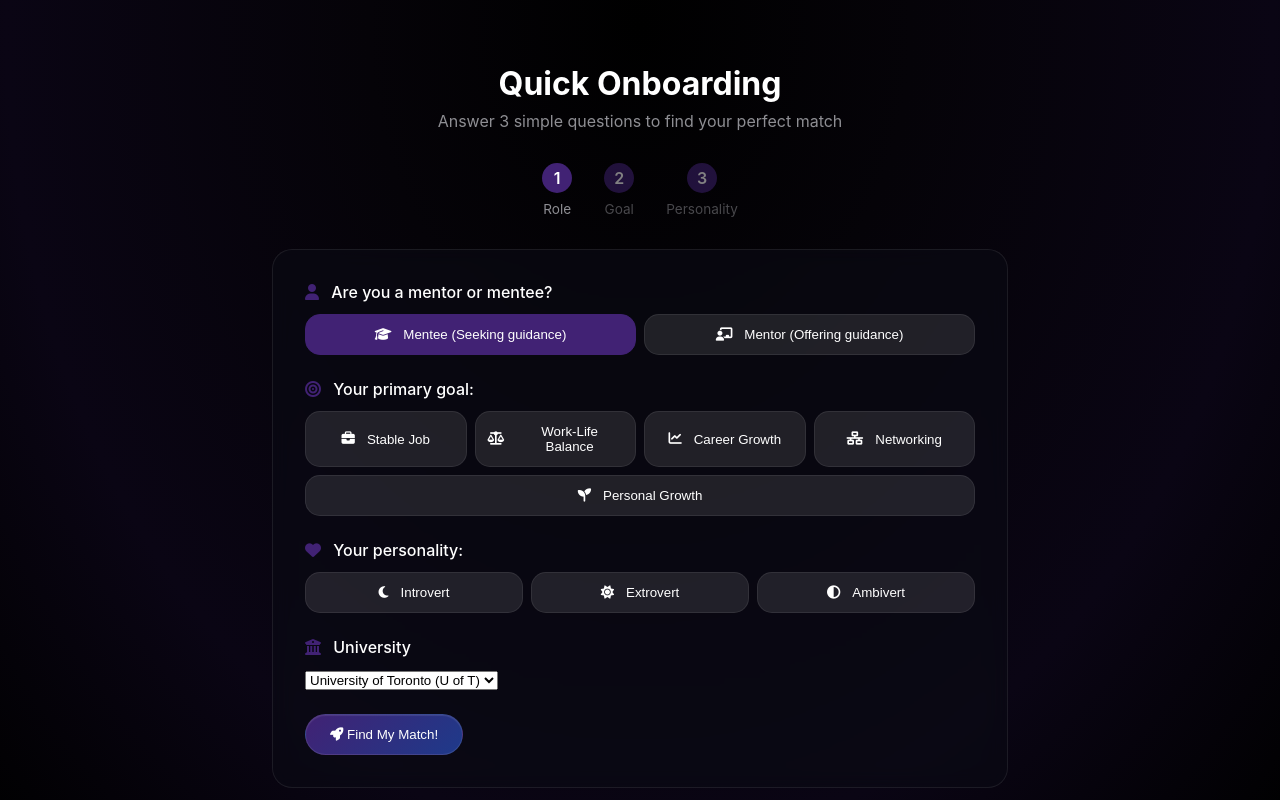
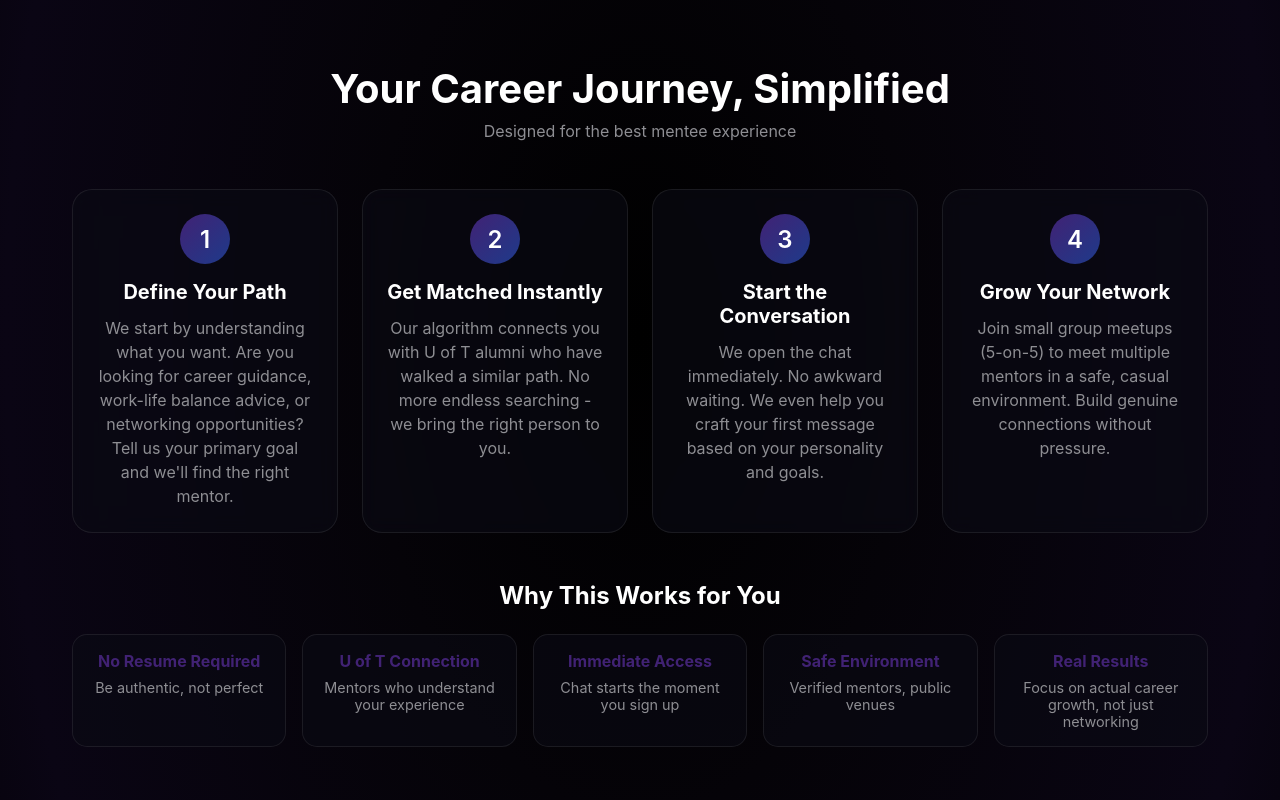
Before and after one commit to hillary862/cinchyv2, a website: page public/index.html in a window 1280 px wide. Shown: the part 800-1600 px from the top of the page. Drawn offline with nearby package versions, Linux system fonts and the light colour scheme.

Commit message:
Add How It Works section with mentee-focused design

```diff
--- a/public/css/style.css
+++ b/public/css/style.css
@@ -235,12 +235,112 @@ body {
     color: var(--text-secondary);
 }
 
-/* Onboarding */
-.onboarding {
+/* How It Works */
+.how-it-works {
     padding: 4rem 2rem;
-    max-width: 800px;
+    max-width: 1200px;
     margin: 0 auto;
 }
+
+.how-container h2 {
+    text-align: center;
+    font-size: 2.5rem;
+    margin-bottom: 0.5rem;
+}
+
+.how-subtitle {
+    text-align: center;
+    color: var(--text-secondary);
+    margin-bottom: 3rem;
+}
+
+.steps-grid {
+    display: grid;
+    grid-template-columns: repeat(4, 1fr);
+    gap: 1.5rem;
+    margin-bottom: 3rem;
+}
+
+.step-card {
+    background: var(--glass-bg);
+    border: 1px solid var(--glass-border);
+    border-radius: 20px;
+    padding: 1.5rem;
+    text-align: center;
+    backdrop-filter: blur(10px);
+}
+
+.step-number-large {
+    width: 50px;
+    height: 50px;
+    background: linear-gradient(135deg, var(--royal-violet) 0%, var(--indigo-depth) 100%);
+    color: var(--text-primary);
+    border-radius: 50%;
+    display: flex;
+    align-items: center;
+    justify-content: center;
+    font-size: 1.5rem;
+    font-weight: 600;
+    margin: 0 auto 1rem;
+}
+
+.step-card h3 {
+    font-size: 1.25rem;
+    margin-bottom: 0.75rem;
+}
+
+.step-card p {
+    color: var(--text-secondary);
+    line-height: 1.5;
+}
+
+.benefits-section h3 {
+    text-align: center;
+    font-size: 1.5rem;
+    margin-bottom: 1.5rem;
+}
+
+.benefits-section {
+    margin-top: 3rem;
+}
+
+.benefits-grid {
+    display: grid;
+    grid-template-columns: repeat(5, 1fr);
+    gap: 1rem;
+}
+
+.benefit-item {
+    background: var(--glass-bg);
+    border: 1px solid var(--glass-border);
+    border-radius: 15px;
+    padding: 1rem;
+    text-align: center;
+}
+
+.benefit-item h4 {
+    font-size: 1rem;
+    margin-bottom: 0.5rem;
+    color: var(--royal-violet);
+}
+
+.benefit-item p {
+    font-size: 0.9rem;
+    color: var(--text-secondary);
+}
+
+/* Responsive for How It Works */
+@media (max-width: 768px) {
+    .steps-grid {
+        grid-template-columns: 1fr;
+    }
+
+    .benefits-grid {
+        grid-template-columns: 1fr;
+    }
+}
+
+/* Onboarding */
 
 .onboarding-container h2 {
     text-align: center;
--- a/public/index.html
+++ b/public/index.html
@@ -39,6 +39,66 @@
             <div class="hero-buttons">
                 <a href="#onboarding" class="btn-primary">Get Started</a>
                 <a href="#how-it-works" class="btn-secondary">How It Works</a>
+            </div>
+        </div>
+    </section>
+
+    <!-- How It Works Section -->
+    <section class="how-it-works" id="how-it-works">
+        <div class="how-container">
+            <h2>Your Career Journey, Simplified</h2>
+            <p class="how-subtitle">Designed for the best mentee experience</p>
+
+            <div class="steps-grid">
+                <div class="step-card">
+                    <div class="step-number-large">1</div>
+                    <h3>Define Your Path</h3>
+                    <p>We start by understanding what you want. Are you looking for career guidance, work-life balance advice, or networking opportunities? Tell us your primary goal and we'll find the right mentor.</p>
+                </div>
+
+                <div class="step-card">
+                    <div class="step-number-large">2</div>
+                    <h3>Get Matched Instantly</h3>
+                    <p>Our algorithm connects you with U of T alumni who have walked a similar path. No more endless searching - we bring the right person to you.</p>
+                </div>
+
+                <div class="step-card">
+                    <div class="step-number-large">3</div>
+                    <h3>Start the Conversation</h3>
+                    <p>We open the chat immediately. No awkward waiting. We even help you craft your first message based on your personality and goals.</p>
+                </div>
+
+                <div class="step-card">
+                    <div class="step-number-large">4</div>
+                    <h3>Grow Your Network</h3>
+                    <p>Join small group meetups (5-on-5) to meet multiple mentors in a safe, casual environment. Build genuine connections without pressure.</p>
+                </div>
+            </div>
+
+            <div class="benefits-section">
+                <h3>Why This Works for You</h3>
+                <div class="benefits-grid">
+                    <div class="benefit-item">
+                        <h4>No Resume Required</h4>
+                        <p>Be authentic, not perfect</p>
+                    </div>
+                    <div class="benefit-item">
+                        <h4>U of T Connection</h4>
+                        <p>Mentors who understand your experience</p>
+                    </div>
+                    <div class="benefit-item">
+                        <h4>Immediate Access</h4>
+                        <p>Chat starts the moment you sign up</p>
+                    </div>
+                    <div class="benefit-item">
+                        <h4>Safe Environment</h4>
+                        <p>Verified mentors, public venues</p>
+                    </div>
+                    <div class="benefit-item">
+                        <h4>Real Results</h4>
+                        <p>Focus on actual career growth, not just networking</p>
+                    </div>
+                </div>
             </div>
         </div>
     </section>
```
